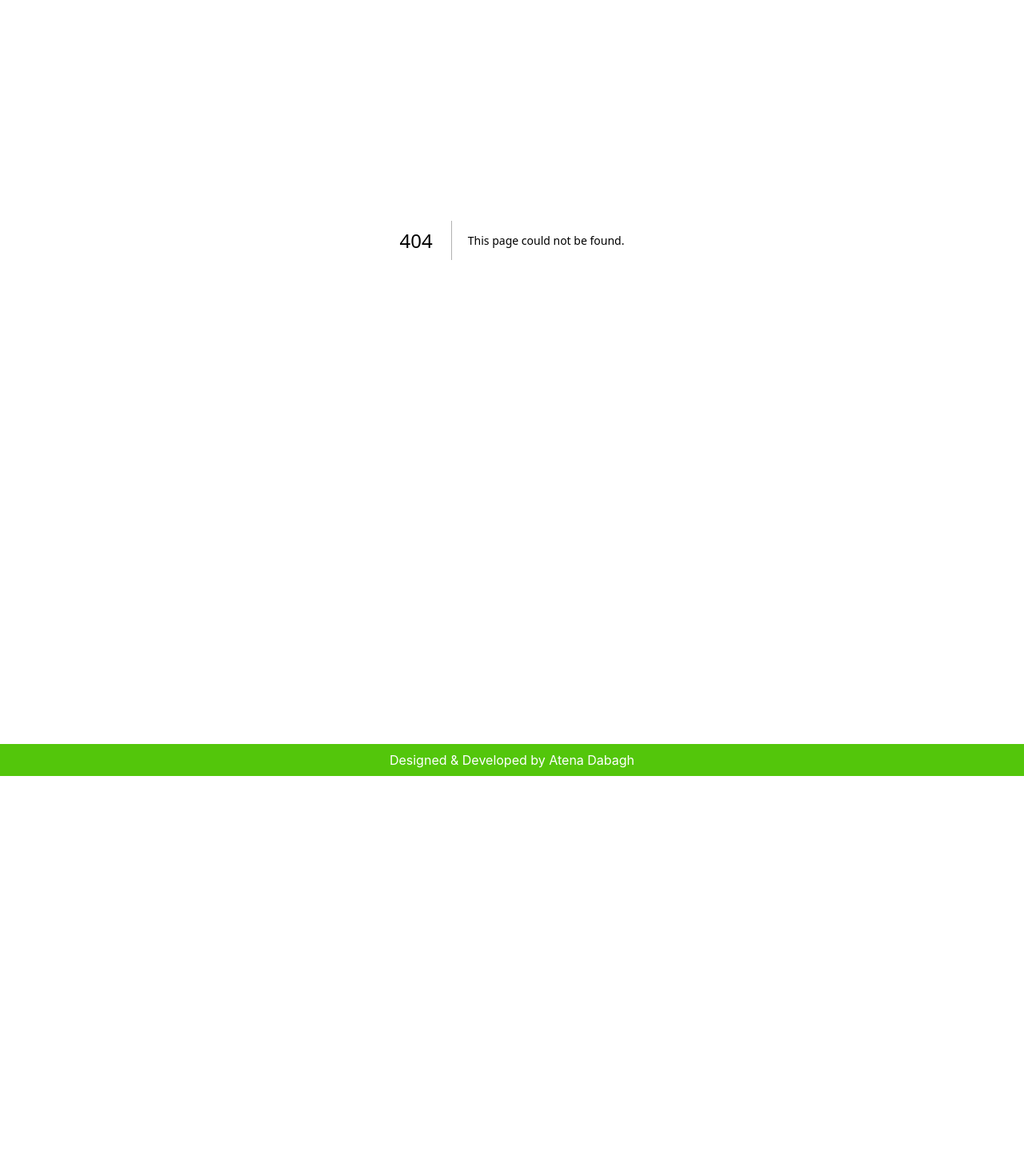
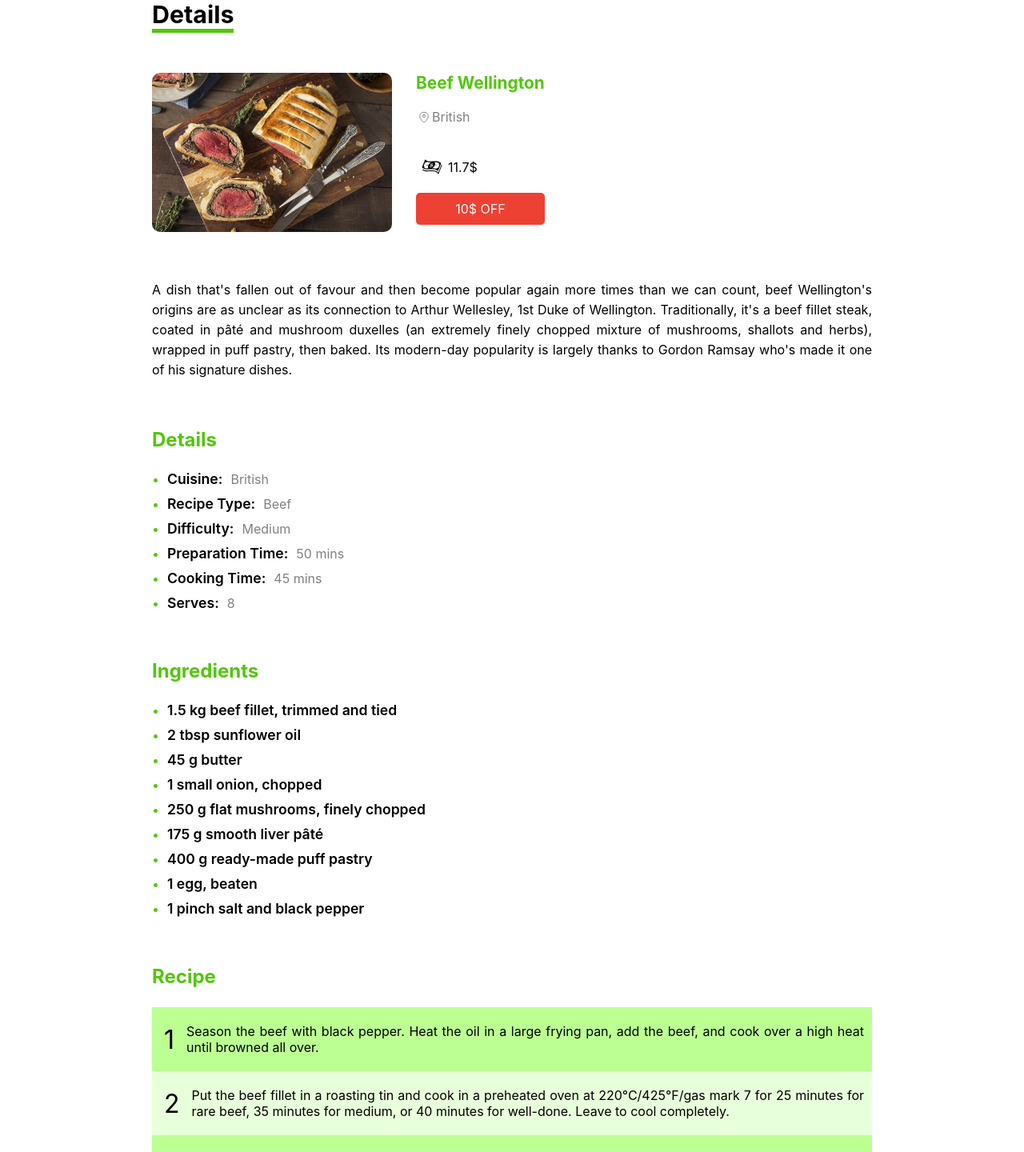
Before and after one commit to Athena-Work/BonApp-tit, a Next.js app: page /menu/1 in a window 1280 px wide. Before the commit this address had no page. Shown: the part 164-1604 px from the top of the page at 80% size. Before the commit the page ends 1134 px from the top, so only its background shows below. Built offline with nearby package versions, Linux system fonts and the light colour scheme; data requests are answered from the project's data file.

Commit message:
menu page full+food cards+food details

```diff
--- /dev/null
+++ b/components/modules/card.module.css
@@ -0,0 +1,64 @@
+.container {
+  display: flex;
+  flex-direction: column;
+  width: 270px;
+  box-shadow:
+    rgba(92, 245, 115, 0.123) 0px 4px 16px,
+    rgba(17, 17, 26, 0.05) 0px 8px 32px;
+  margin-bottom: 40px;
+  padding: 10px;
+  border-radius: 10px;
+  position: relative;
+}
+
+.container img {
+  width: 100%;
+  border-radius: 5px;
+}
+
+.details {
+  display: flex;
+  align-items: baseline;
+  justify-content: space-between;
+  color: grey;
+  font-size: 0.85rem;
+  margin: 22px 0;
+}
+
+.details h4 {
+  color: #53c60b;
+  font-weight: 500;
+  font-size: 1rem;
+}
+
+.price {
+  display: flex;
+  justify-content: left !important;
+  align-items: center;
+}
+
+.container a {
+  background-color: #53c60b;
+  color: white;
+  display: block;
+  width: 100%;
+  text-align: center;
+  margin-top: 20px;
+  padding: 5px 0;
+  border-radius: 5px;
+}
+
+.discount {
+  color: #ed4133;
+}
+
+.badge {
+  background-color: #ed4133;
+  color: white;
+  padding: 4px;
+  border-radius: 5px;
+  border: 3px solid white;
+  position: absolute;
+  top: 15px;
+  left: 15px;
+}
--- /dev/null
+++ b/components/templates/foodDetailPage.js
@@ -0,0 +1,80 @@
+/* eslint-disable @next/next/no-img-element */
+import styles from "./foodDetailPage.module.css";
+
+//Icons
+import Location from "../icons/Location";
+import Dollar from "../icons/Dollar";
+
+const FoodDetailPage = ({ data }) => {
+  const {
+    id,
+    name,
+    price,
+    discount,
+    introduction,
+    details,
+    ingredients,
+    recipe,
+  } = data;
+
+  return (
+    <div className={styles.container}>
+      <h2>Details</h2>
+      <div className={styles.subContainer}>
+        <div className={styles.banner}>
+          <img src={`/images/${id}.jpeg`} alt={name} />
+          <div>
+            <h3>{name}</h3>
+            <span className={styles.location}>
+              <Location />
+              {details[0].Cuisine}
+            </span>
+            <span className={styles.price}>
+              <Dollar />
+              {discount ? (price * (100 - discount)) / 100 : price}$
+            </span>
+            {discount ? (
+              <span className={styles.discount}>{discount}$ OFF</span>
+            ) : null}
+          </div>
+        </div>
+        <div className={styles.introduction}>
+          <p>{introduction}</p>
+        </div>
+        <div className={styles.details}>
+          <h4>Details</h4>
+          <ul>
+            {details.map((detail, index) => (
+              <li key={index}>
+                <p>{Object.keys(detail)[0]}: </p>
+                <span>{Object.values(detail)[0]}</span>
+              </li>
+            ))}
+          </ul>
+        </div>
+        <div className={styles.details}>
+          <h4>Ingredients</h4>
+          <ul>
+            {ingredients.map((item, index) => (
+              <li key={index}>
+                <p>{item}</p>
+              </li>
+            ))}
+          </ul>
+        </div>
+        <div className={styles.recipe}>
+          <h4>Recipe</h4>
+          {recipe.map((item, index) => (
+            <div key={index} className={index % 2 ? styles.odd : styles.even}>
+              <span>{index + 1}</span>
+              <p>{item}</p>
+            </div>
+          ))}
+        </div>
+        <button>Add to Cart</button>
+      </div>
+    </div>
+  );
+};
+
+export default FoodDetailPage;
--- /dev/null
+++ b/components/templates/foodDetailPage.module.css
@@ -0,0 +1,155 @@
+.container {
+  max-width: 900px;
+  margin: auto;
+  margin-top: 100px;
+}
+
+.container h2 {
+  border-bottom: 5px solid #53c60b;
+  width: fit-content;
+  margin-bottom: 50px;
+  font-size: 1.9rem;
+}
+
+.banner {
+  display: flex;
+}
+
+.banner img {
+  width: 300px;
+  border-radius: 10px;
+}
+
+.banner div {
+  margin-left: 30px;
+}
+
+.banner h3 {
+  font-size: 1.3rem;
+  color: #53c60b;
+}
+
+.banner span {
+  display: flex;
+  align-items: center;
+}
+
+.location {
+  color: grey;
+  margin: 20px 0 40px;
+}
+
+.discount {
+  background-color: #ed4133;
+  color: white;
+  padding: 10px 0;
+  display: flex;
+  justify-content: center;
+  border-radius: 5px;
+  margin-top: 20px;
+}
+
+.introduction {
+  margin: 60px 0;
+  line-height: 25px;
+  text-align: justify;
+}
+
+.details {
+  margin-bottom: 60px;
+}
+
+.details h4 {
+  font-size: 1.5rem;
+  color: #53c60b;
+  margin: 24px 0;
+}
+
+.details ul {
+  list-style: none;
+}
+
+.details li {
+  display: flex;
+  align-items: center;
+  margin: 10px 0;
+}
+
+.details li::before {
+  content: "• ";
+  color: #53c60b;
+}
+
+.details p {
+  font-size: 1.1rem;
+  font-weight: 600;
+  margin: 0 10px;
+}
+
+.details span {
+  color: grey;
+}
+
+.recipe {
+  margin-bottom: 100px;
+}
+
+.recipe h4 {
+  font-size: 1.5rem;
+  color: #53c60b;
+  margin: 24px 0;
+}
+
+.recipe div {
+  display: flex;
+  align-items: center;
+  padding: 20px 10px;
+  text-align: justify;
+}
+
+.recipe span {
+  font-size: 2rem;
+  margin: 0 15px 0 5px;
+}
+
+.odd {
+  background-color: #e8ffdb;
+}
+
+.even {
+  background-color: #bcff93;
+}
+
+.container button {
+  width: 100%;
+  border: none;
+  background-color: #53c60b;
+  color: white;
+  padding: 15px;
+  font-size: 1.3rem;
+  border-radius: 10px;
+  cursor: pointer;
+  margin-bottom: 100px;
+}
+
+@media (max-width: 900px) {
+  .container {
+    padding: 20px;
+  }
+}
+
+@media (max-width: 600px) {
+  .container {
+    padding: 10px;
+  }
+  .banner {
+    flex-direction: column;
+  }
+  .banner div {
+    margin: 0;
+  }
+  .banner img {
+    width: 100%;
+    margin-bottom: 20px;
+  }
+}
--- /dev/null
+++ b/components/templates/menuPage.module.css
@@ -0,0 +1,34 @@
+.container {
+  max-width: 900px;
+  margin: auto;
+  margin-top: 100px;
+}
+.cards {
+  display: flex;
+  justify-content: space-between;
+  flex-wrap: wrap;
+}
+.container h2 {
+  border-bottom: 5px solid #53c60b;
+  width: fit-content;
+  margin-bottom: 50px;
+  font-size: 1.9rem;
+}
+@media (max-width: 900px) {
+  .container {
+    padding: 20px;
+  }
+  .cards {
+    justify-content: space-around;
+  }
+  .container h2 {
+    margin: auto;
+    margin-bottom: 50px;
+  }
+}
+
+@media (max-width: 600px) {
+  .container {
+    padding: 10px;
+  }
+}
--- a/pages/index.js
+++ b/pages/index.js
@@ -1,4 +1,4 @@
-import HomePage from "@/components/template/homePage";
+import HomePage from "@/components/templates/homePage";
 
 export default function Home() {
   return (
--- /dev/null
+++ b/pages/menu/[id].js
@@ -0,0 +1,43 @@
+import { useRouter } from "next/router";
+
+import FoodDetailPage from "@/components/templates/foodDetailPage";
+
+const FoodId = ({ data }) => {
+  const router = useRouter();
+  if (router.isFallback) {
+    return <h2>Loading Page...</h2>;
+  }
+  return (
+    <>
+      <FoodDetailPage data={data} />
+    </>
+  );
+};
+export default FoodId;
+
+export async function getStaticPaths() {
+  const res = await fetch("http://localhost:3001/data");
+  const json = await res.json();
+  const data = json.slice(0, 10);
+  const paths = data.map((food) => ({ params: { id: food.id.toString() } }));
+  return {
+    paths,
+    fallback: true,
+  };
+}
+export async function getStaticProps(context) {
+  const { params } = context;
+  const res = await fetch(`http://localhost:3001/data/${params.id}`);
+  const data = await res.json();
+  if (!data.id) {
+    return {
+      notFound: true,
+    };
+  }
+  return {
+    props: {
+      data,
+      revalidate: 10,
+    },
+  };
+}
```
Also changed, not shown: components/modules/card.js (added, +40 -0 lines), components/templates/menuPage.js (added, +18 -0 lines), pages/menu/index.js (added, +21 -0 lines), components/templates/homePage.js (renamed from components/template/homePage.js), components/templates/homePage.module.css (renamed from components/template/homePage.module.css).
